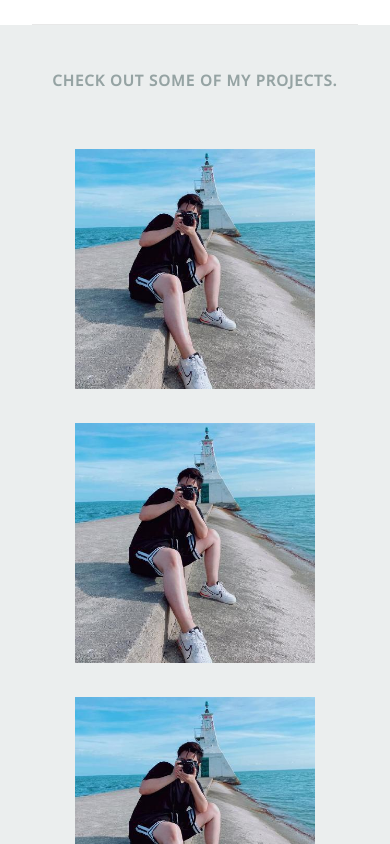
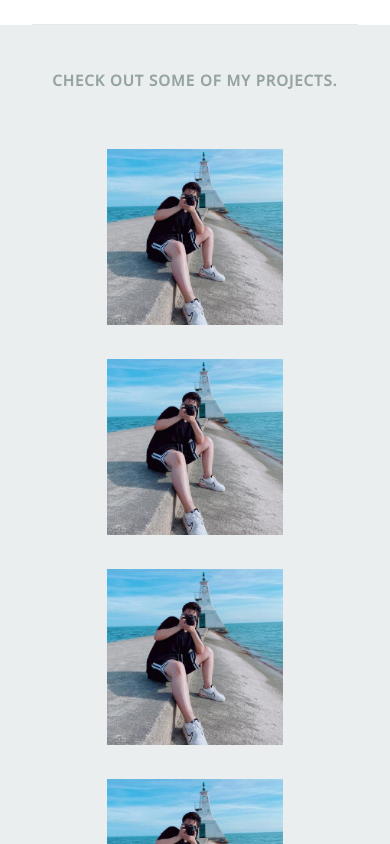
Before and after one commit to RyderHe/Ryder-Personal-Website-v1, a React (Create React App) app: page /resume in a window 390 px wide. Shown: the part 860-1704 px from the top of the page. Built offline with nearby package versions, Linux system fonts and the light colour scheme.

Commit message:
Add responsiveness to project section

```diff
--- a/public/resumeData.json
+++ b/public/resumeData.json
@@ -116,7 +116,7 @@
           "url": "www.google.ca"
         },
         {
-          "title": " Ludum Dare Game Prediction Kaggle Challenge",
+          "title": "Ludum Dare Game Prediction Kaggle Challenge",
           "skills": ["Python", "TensorFlow"],
           "category": "Predicted with a categorization accuracy of 0.92+ that ranked top 50% among the class competition.",
           "image": "project.jpg",
--- a/src/components/Projects/Projects.css
+++ b/src/components/Projects/Projects.css
@@ -112,9 +112,6 @@
     margin-top: -15px; */
  }
 
- /* .projects_item img {
-    vertical-align: bottom;
- } */
 
 
 .projects_item__overlay___wrapper h5 {
@@ -127,6 +124,12 @@
     margin-top: 1.2em;
     /* text-align:left; */
 
+}
+.projects_item__overlay___wrapper p {
+    font-family: 'Open Sans', sans-serif;
+    font-size: 1em;
+    font-weight: 500;
+    color: #222;
 }
 .projects_item__overlay___wrapper .used-skills p {
     font-family: 'Open Sans', sans-serif;
@@ -188,12 +191,41 @@
 /* screenwidth less than 1024px
 --------------------------------------------------------------------- */
 @media only screen and (max-width: 1024px) {
+    .projects_item {
+        width: 14em;
+    }
+
+    .projects_container {
+        width:100%;
+    }
+
+    .projects_item__overlay___wrapper h5 {
+        font-size: 1.1em;
+
+        margin: 0.25em;
+        margin-top: 1em;
+    }
+
+    .projects_item__link-icon {
+        position: absolute;
+        top: 85%;
+        left: 45%;
+     }
+
 
 }
 
  /* screenwidth less than 900px
 --------------------------------------------------------------------- */
-@media only screen and (max-width: 900px) {}
+@media only screen and (max-width: 900px) {
+    .projects_item {
+        width: 14em;
+    }
+
+    .projects_container {
+        width:100%;
+    }
+}
 
  /* mobile wide/smaller tablets
 ---------------------------------------------------------------------- */
@@ -201,4 +233,19 @@
 
 /* mobile narrow
   -------------------------------------------------------------------------- */
-@media only screen and (max-width: 480px) {}
+@media only screen and (max-width: 480px) {
+    .projects_item {
+        width: 11em;
+    }
+
+    .projects_item__overlay___wrapper h5 {
+        font-size: 1em;
+
+        margin: 0.25em;
+        margin-top: 1em;
+    }
+
+     .projects_item__overlay___wrapper  p {
+      display: none;
+    }
+}
--- a/src/components/Projects/Projects.js
+++ b/src/components/Projects/Projects.js
@@ -1,6 +1,8 @@
 import "./Projects.css";
 
 const Projects = (props) => {
+  // const { projectsData } = props;
+
   return (
     <div id="projects">
 
@@ -9,12 +11,12 @@ const Projects = (props) => {
       <div className="projects_container">
 
         <div key={1} className="projects_item">
-          <a href="https://github.com/RyderHe" title={"projects.title"}>
+          <a href="https://github.com/RyderHe" title={"projects.title"} target="_blank"  rel="noreferrer">
             <img alt={"projects.title"} src={`${process.env.PUBLIC_URL}/images/profile_photo.jpg`} />
             <div className="projects_item__overlay___wrapper">
               {/* <div className="projects_item__overlay___meta"> */}
               <h5>Chat App</h5>
-              {/* <p>projects.category</p> */}
+              <p>A clone game - Fly the &#39;spyderman&#39; as far as you can!</p>
               <div className="used-skills">
                 <p>Javascript</p>
                 <p>PHP</p>
@@ -29,12 +31,12 @@ const Projects = (props) => {
           </a>
         </div>
         <div key={1} className="projects_item">
-          <a href="https://github.com/RyderHe" title={"projects.title"}>
+          <a href="https://github.com/RyderHe" title={"projects.title"} target="_blank"  rel="noreferrer">
             <img alt={"projects.title"} src={`${process.env.PUBLIC_URL}/images/profile_photo.jpg`} />
             <div className="projects_item__overlay___wrapper">
               {/* <div className="projects_item__overlay___meta"> */}
-              <h5>Chat App</h5>
-              {/* <p>projects.category</p> */}
+              <h5>Ludum Dare Game Prediction Kaggle Challenge</h5>
+              <p>Predicted with a categorization accuracy of 0.92+ that ranked top 50% among the class competition.</p>
               <div className="used-skills">
                 <p>Javascript</p>
                 <p>PHP</p>
```
Also changed, not shown: src/App.css (+18 -0 lines), src/components/ProjectCard/ProjectCard.css (added), src/components/ProjectCard/ProjectCard.js (added).
